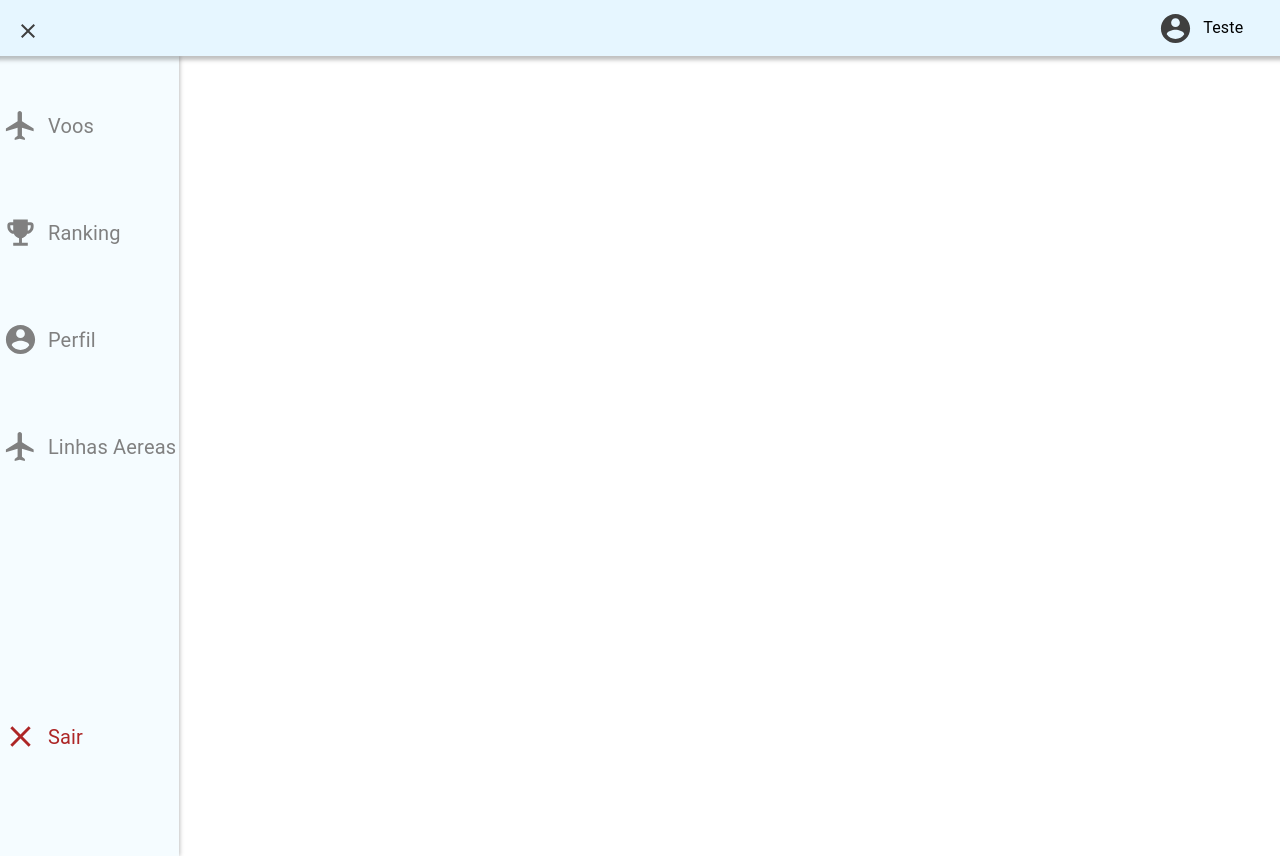
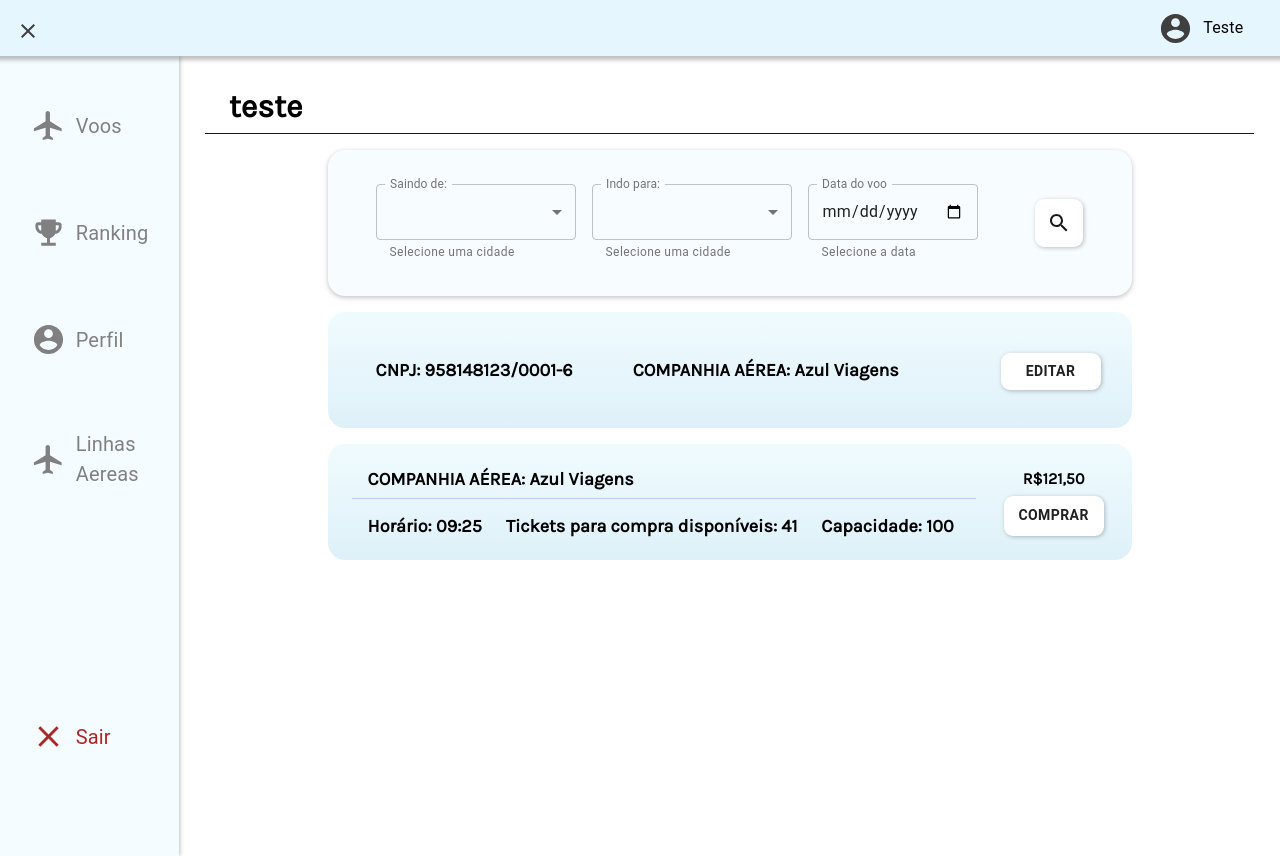
Before and after one commit to mateussr7/iFly-Frontend, a React (Create React App) app: page / in a window 1280 px wide. Built offline with nearby package versions, Linux system fonts and the light colour scheme.

Commit message:
creation airline cards (visualization and search)

```diff
--- a/src/App.tsx
+++ b/src/App.tsx
@@ -3,6 +3,10 @@
 import SideBar from "./components/sidebar";
 import "./app.scss";
 import { BrowserRouter } from "react-router-dom";
+import PageHeader from "./components/PageHeader/PageHeader";
+import AirlineCard from "./components/AirlineCard/AirlineCard";
+import FlightCard from "./components/FlightCard/FlightCard";
+import AirlineCardSearch from "./components/AirlineCardSearch/AirlineCardSearch";
 
 const App = () => {
   return (
@@ -10,6 +14,11 @@
       <BrowserRouter>
         <Header />
         <SideBar />
+        <PageHeader title="teste">
+          <AirlineCardSearch />
+          <AirlineCard />
+          <FlightCard />
+        </PageHeader>
       </BrowserRouter>
     </div>
   );
--- a/src/app.scss
+++ b/src/app.scss
@@ -2,7 +2,7 @@
 
 .view {
   margin: -8px;
-  overflow: hidden;
+  overflow: auto;
   height: 100vh;
   font-family: "Karla", sans-serif;
 }
--- /dev/null
+++ b/src/components/AirlineCard/AirlineCard.scss
@@ -0,0 +1,51 @@
+@import "../../utils/colors.scss";
+
+.flex-row {
+  display: flex;
+  flex-direction: row;
+  justify-content: flex-start;
+  align-content: center;
+}
+
+.airline-card {
+  font-weight: bold;
+  margin-top: 16px !important;
+  margin: auto;
+  width: 804px;
+  //width: 58vw;
+  //height: 14vh;
+  height: 116px;
+  background: linear-gradient(
+    180deg,
+    rgba(181, 235, 253, 0.203125) 0%,
+    #def1f8 100%
+  );
+  border-radius: 17px;
+
+  .airline-info {
+    gap: 60px;
+    width: 70%;
+    margin: auto;
+    margin-left: 48px;
+    .airline-title {
+      font-size: large;
+    }
+
+    .airline-cnpj {
+      font-size: large;
+    }
+  }
+
+  .airline-button {
+    width: fit-content;
+    margin: auto;
+
+    button {
+      width: 100px;
+      background-color: $white;
+      box-shadow: 1px 1px 4px rgba(0, 0, 0, 0.25);
+      border-radius: 9px;
+      font-weight: bold;
+    }
+  }
+}
--- /dev/null
+++ b/src/components/AirlineCard/AirlineCard.tsx
@@ -0,0 +1,19 @@
+import { Button } from "@material-ui/core";
+import React from "react";
+import "./AirlineCard.scss";
+
+const AirlineCard = () => {
+  return (
+    <div className="airline-card flex-row">
+      <div className="airline-info flex-row">
+        <div className="airline-cnpj">CNPJ: 958148123/0001-6</div>
+        <div className="airline-title">COMPANHIA AÉREA: Azul Viagens</div>
+      </div>
+      <div className="airline-button">
+        <Button variant="contained">Editar</Button>
+      </div>
+    </div>
+  );
+};
+
+export default AirlineCard;
--- /dev/null
+++ b/src/components/AirlineCardSearch/AirlineCardSearch.scss
@@ -0,0 +1,56 @@
+@import "../../utils/colors.scss";
+
+.flex-row {
+  display: flex;
+  flex-direction: row;
+  justify-content: flex-start;
+  align-content: center;
+}
+
+.airline-card-search {
+  font-weight: bold;
+  margin-top: 16px !important;
+  margin: auto;
+  width: 804px;
+  //width: 58vw;
+  //height: 17vh;
+  height: 146px;
+  background: #f7fdff;
+  box-shadow: 0px 1.5px 5px rgba(0, 0, 0, 0.25);
+  border-radius: 17px;
+
+  .airline-search {
+    gap: 16px;
+    width: 70%;
+    margin: auto;
+    margin-left: 48px;
+
+    .textfield-search {
+      width: 200px;
+    }
+
+    .airline-origin {
+      font-size: large;
+    }
+
+    .airline-destiny {
+      font-size: large;
+    }
+  }
+
+  .airline-button {
+    width: fit-content;
+    margin: auto;
+
+    button {
+      background-color: $white;
+      box-shadow: 1px 1px 4px rgba(0, 0, 0, 0.25);
+      border-radius: 9px;
+      font-weight: bold;
+
+      svg {
+        fill: $black;
+      }
+    }
+  }
+}
--- /dev/null
+++ b/src/components/AirlineCardSearch/AirlineCardSearch.tsx
@@ -0,0 +1,52 @@
+import { Button, IconButton, TextField } from "@material-ui/core";
+import React from "react";
+import "./AirlineCardSearch.scss";
+import SearchIcon from "@material-ui/icons/Search";
+
+const AirlineCardSearch = () => {
+  return (
+    <div className="airline-card-search flex-row">
+      <div className="airline-search flex-row">
+        <div className="airline-origin">
+          <TextField
+            className="textfield-search"
+            variant="outlined"
+            select
+            label="Saindo de:"
+            value
+            helperText="Selecione uma cidade"
+          />
+        </div>
+        <div className="airline-destiny">
+          <TextField
+            className="textfield-search"
+            variant="outlined"
+            select
+            label="Indo para:"
+            value
+            helperText="Selecione uma cidade"
+          />
+        </div>
+        <div className="airline-destiny">
+          <TextField
+            variant="outlined"
+            label="Data do voo"
+            type="date"
+            helperText="Selecione a data"
+            className="textfield-date"
+            InputLabelProps={{
+              shrink: true,
+            }}
+          />
+        </div>
+      </div>
+      <div className="airline-button">
+        <IconButton aria-label="delete" color="primary">
+          <SearchIcon />
+        </IconButton>
+      </div>
+    </div>
+  );
+};
+
+export default AirlineCardSearch;
--- a/src/components/FlightCard/FlightCard.scss
+++ b/src/components/FlightCard/FlightCard.scss
@@ -5,15 +5,17 @@
   flex-direction: row;
   justify-content: space-between;
   align-content: center;
-  font-size: x-large;
 }
 
 .flight-card {
   font-weight: bold;
   margin-top: 16px !important;
   margin: auto;
-  width: 60vw;
-  height: 14vh;
+  //width: 58vw;
+  width: 804px;
+  //height: 14vh;
+  height: 116px;
+  font-size: 16px;
   background: linear-gradient(
     180deg,
     rgba(181, 235, 253, 0.203125) 0%,
@@ -26,8 +28,9 @@
     margin: auto;
     margin-left: 24px;
     .flight-title {
+      font-size: large;
       padding: 16px;
-      padding-top: 8px;
+      padding-block: 8px;
       border-bottom: 1px solid #bdccff;
     }
 
@@ -35,6 +38,8 @@
       padding-inline: 16px;
       padding-block: 8px;
       font-size: large;
+      justify-content: flex-start;
+      gap: 24px;
     }
   }
 
@@ -47,9 +52,8 @@
   }
 
   .flight-action {
-    margin-top: 20px;
     width: 20%;
-
+    gap: 8px;
     .flight-price {
       width: fit-content;
       margin-inline: auto;
@@ -64,6 +68,8 @@
       box-shadow: 1px 1px 4px rgba(0, 0, 0, 0.25);
       border-radius: 9px;
       font-weight: bold;
+      width: 100px;
+      height: 40px;
     }
   }
 }
--- a/src/components/sidebar/sidebar.scss
+++ b/src/components/sidebar/sidebar.scss
@@ -6,7 +6,9 @@
   background-color: $sideBarBlue;
   margin-top: 7vh;
   width: 14vw;
+  min-width: 155px;
   height: 100%;
+  min-height: 632px;
   flex-direction: column;
   box-shadow: 1px 0px 4px rgba(0, 0, 0, 0.25);
 }
@@ -42,6 +44,7 @@
 .sidebar ul a p {
   margin-left: 10px;
   font-size: 20px;
+  width: min-content;
 }
 
 .sidebar ul a svg {
```
